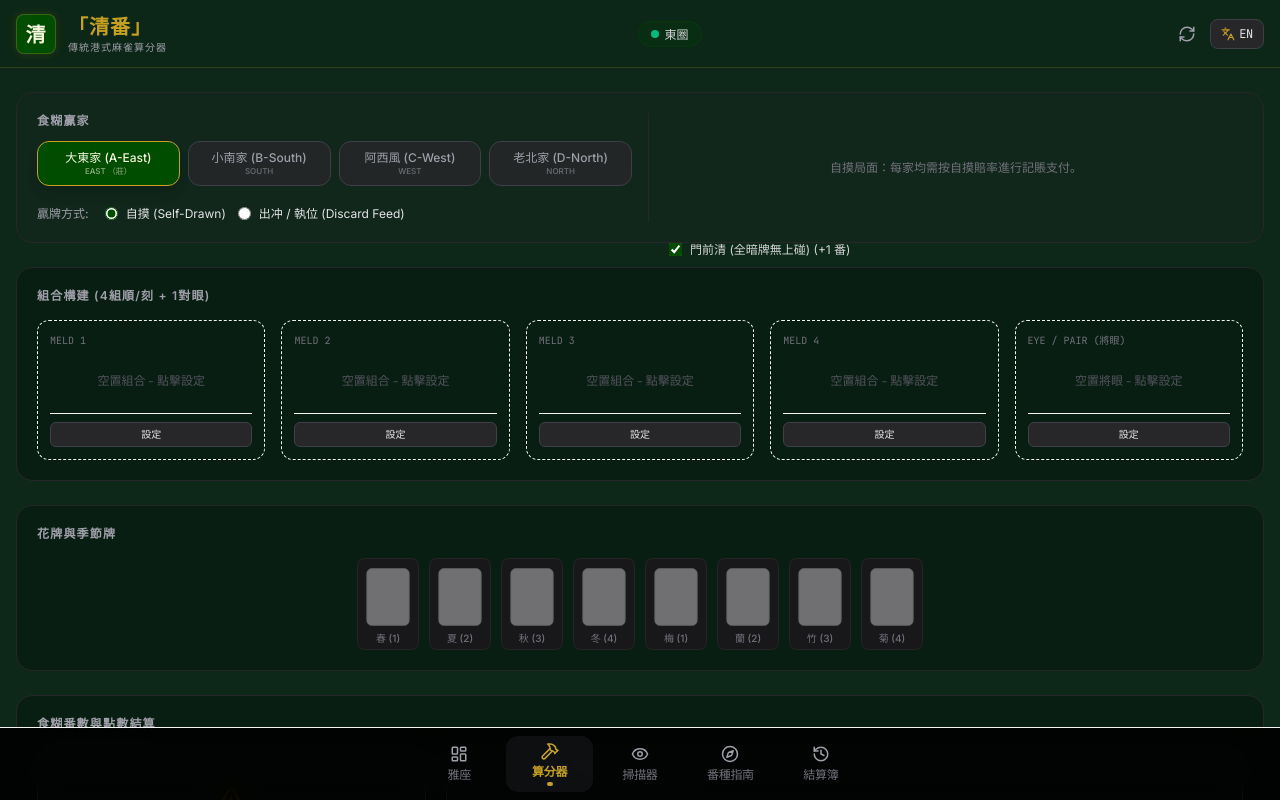
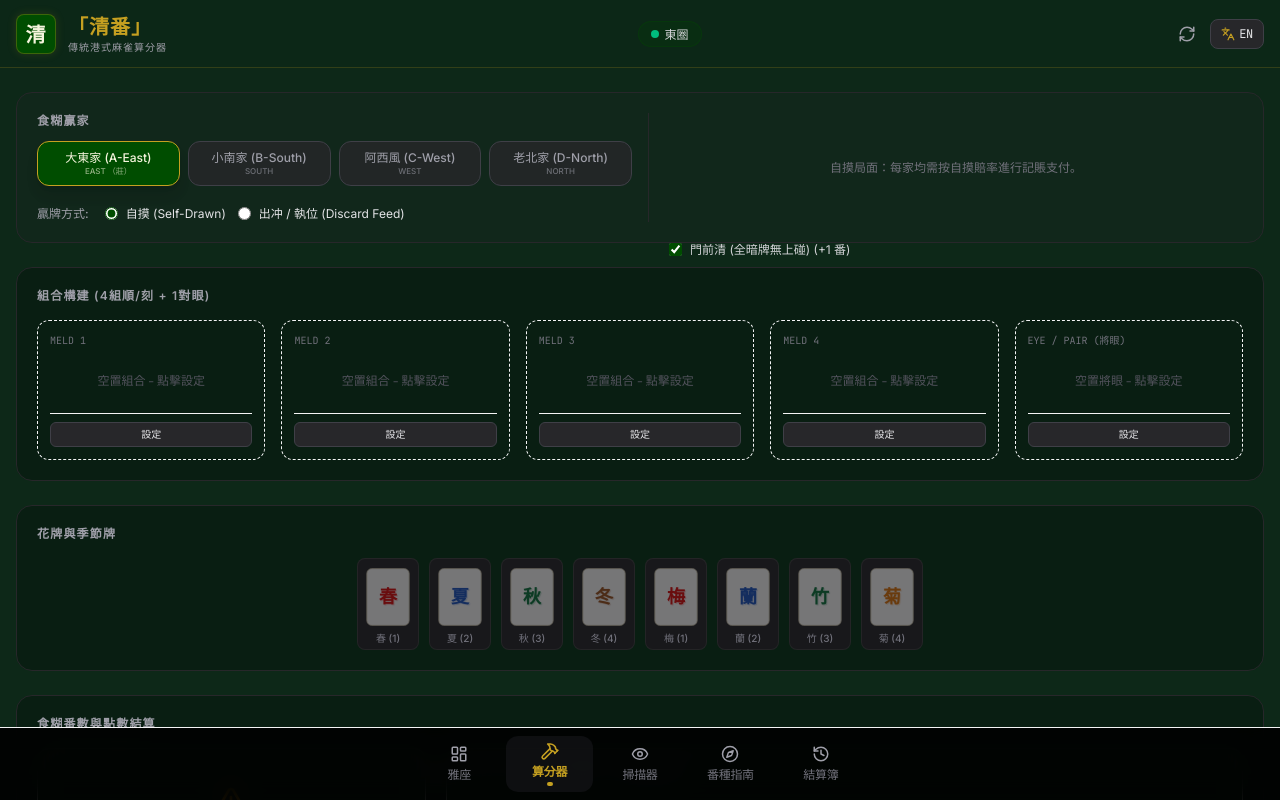
Before and after one commit to MOGIKLABS/-ChingFan-Mahjong, a React (Vite) app: page / in a window 1280 px wide. Both pictures are taken after a click on the button "前往算分". Shown: the top 800 px of the page. Built offline with nearby package versions, Linux system fonts and the light colour scheme; a web font is replaced by a local one.

Commit message:
Update TileVisual.tsx

```diff
--- a/src/components/TileVisual.tsx
+++ b/src/components/TileVisual.tsx
@@ -24,88 +24,69 @@ export default function TileVisual({
   as,
 }: TileVisualProps) {
 
-  const getTileContent = (id: string) => {
-    const value = id.substring(0, 1);
-    const suit = id.substring(1);
-
-    // Winds - bold blue calligraphy, single character filling the tile
+  const getTile = (id: string) => {
+    // Winds
     switch (id) {
-      case 'east':  return { top: '東', topColor: '#1a4ecf', label: 'East' };
-      case 'south': return { top: '南', topColor: '#1a4ecf', label: 'South' };
-      case 'west':  return { top: '西', topColor: '#1a4ecf', label: 'West' };
-      case 'north': return { top: '北', topColor: '#1a4ecf', label: 'North' };
-      // Dragons
-      case 'red':   return { top: '中', topColor: '#cc0000', label: 'Red Dragon' };
-      case 'green': return { top: '發', topColor: '#006630', label: 'Green Dragon' };
-      case 'white': return { isWhiteDragon: true, label: 'White Dragon' };
+      case 'east':  return { top: '東', tc: '#1047b0' };
+      case 'south': return { top: '南', tc: '#1047b0' };
+      case 'west':  return { top: '西', tc: '#1047b0' };
+      case 'north': return { top: '北', tc: '#1047b0' };
+      case 'red':   return { top: '中', tc: '#cc0000' };
+      case 'green': return { top: '發', tc: '#006630' };
+      case 'white': return { isWhite: true };
       default: break;
     }
 
-    // Seasons
+    // Seasons: IDs are s1, s2, s3, s4
     if (id.startsWith('s')) {
+      const idx = parseInt(id.substring(1), 10) - 1;
       const names = ['春', '夏', '秋', '冬'];
-      const colors = ['#cc0000', '#1a4ecf', '#006630', '#8B4513'];
-      const idx = parseInt(value, 10) - 1;
-      return { top: names[idx], topColor: colors[idx], label: `Season ${value}`, isSpecial: true };
+      const cols  = ['#cc0000', '#1047b0', '#006630', '#8B4513'];
+      return { top: names[idx] || '季', tc: cols[idx] || '#333' };
     }
 
-    // Flowers
+    // Flowers: IDs are f1, f2, f3, f4
     if (id.startsWith('f')) {
+      const idx = parseInt(id.substring(1), 10) - 1;
       const names = ['梅', '蘭', '竹', '菊'];
-      const colors = ['#cc0000', '#1a4ecf', '#006630', '#cc6600'];
-      const idx = parseInt(value, 10) - 1;
-      return { top: names[idx], topColor: colors[idx], label: `Flower ${value}`, isSpecial: true };
+      const cols  = ['#cc0000', '#1047b0', '#006630', '#cc6600'];
+      return { top: names[idx] || '花', tc: cols[idx] || '#333' };
     }
 
-    // Characters (萬) - number on top, 萬 on bottom, two-tone colour
+    const val = id.substring(0, 1);
+    const suit = id.substring(1);
+
+    // Characters (萬)
     if (suit === 'w') {
-      const numbers = ['', '一', '二', '三', '四', '伍', '六', '七', '八', '九'];
-      const num = parseInt(value, 10);
-      const isOdd = num % 2 !== 0;
+      const nums = ['', '一', '二', '三', '四', '伍', '六', '七', '八', '九'];
+      const n = parseInt(val, 10);
+      const odd = n % 2 !== 0;
       return {
-        top: numbers[num],
-        topColor: isOdd ? '#1a4ecf' : '#cc0000',
-        bottom: '萬',
-        bottomColor: isOdd ? '#cc0000' : '#1a4ecf',
-        label: `${value} Wan`,
+        top: nums[n], tc: odd ? '#1047b0' : '#cc0000',
+        bot: '萬',    bc: odd ? '#cc0000' : '#1047b0',
       };
     }
 
-    // Dots (筒) - number on top, 筒 on bottom
+    // Dots (筒)
     if (suit === 'd') {
-      return {
-        top: value,
-        topColor: '#1a4ecf',
-        bottom: '筒',
-        bottomColor: '#006630',
-        label: `${value} Dot`,
-      };
+      return { top: val, tc: '#1047b0', bot: '筒', bc: '#006630' };
     }
 
-    // Bamboo (索) - 1-Bamboo is the bird
+    // Bamboo (索)
     if (suit === 'b') {
-      if (value === '1') {
-        return { top: '鳥', topColor: '#006630', label: '1 Bamboo' };
-      }
-      return {
-        top: value,
-        topColor: '#006630',
-        bottom: '索',
-        bottomColor: '#006630',
-        label: `${value} Bamboo`,
-      };
+      if (val === '1') return { top: '鳥', tc: '#006630' };
+      return { top: val, tc: '#006630', bot: '索', bc: '#006630' };
     }
 
-    return { top: id.toUpperCase(), topColor: '#666', label: id };
+    return { top: id, tc: '#999' };
   };
 
-  const tile = getTileContent(tileId);
+  const t = getTile(tileId);
 
-  // Generous sizes - 55+ accessibility
-  const dims = {
-    sm: { w: 'w-12', h: 'h-16', topFont: '18px', bottomFont: '12px' },
-    md: { w: 'w-16', h: 'h-22', topFont: '26px', bottomFont: '16px' },
-    lg: { w: 'w-20', h: 'h-28', topFont: '34px', bottomFont: '20px' },
+  const sz = {
+    sm:  { w: 48, h: 64,  top: 20, bot: 13, shadow: 1 },
+    md:  { w: 64, h: 88,  top: 30, bot: 18, shadow: 1.5 },
+    lg:  { w: 80, h: 112, top: 38, bot: 22, shadow: 2 },
   }[size];
 
   const Component: 'div' | 'button' = as || (onClick ? 'button' : 'div');
@@ -113,55 +94,80 @@ export default function TileVisual({
     ? { disabled, onClick, type: 'button' as const }
     : { onClick };
 
+  // Embossing shadow to simulate carved tile depth
+  const emboss = (color: string, s: number) =>
+    `1px ${s}px ${s}px ${color}44, -0.5px -0.5px 0px ${color}22`;
+
   return (
     <Component
       id={`tile-${tileId}`}
       {...componentProps}
-      className={`
-        relative inline-flex items-center justify-center
-        ${dims.w} ${dims.h} rounded-md select-none
-        border border-zinc-300
-        ${disabled
-          ? 'opacity-40 cursor-not-allowed bg-zinc-100'
+      style={{
+        width: sz.w,
+        height: sz.h,
+        background: disabled
+          ? '#e8e8e8'
           : active
-            ? 'bg-white shadow-[0_0_12px_rgba(197,160,33,0.5)] ring-2 ring-gold-leaf scale-105 z-10'
-            : 'bg-white shadow-sm hover:shadow-md hover:translate-y-[-1px]'
-        }
-        transition-all duration-150
-      `}
+            ? 'linear-gradient(180deg, #ffffff 0%, #f5f0e0 100%)'
+            : 'linear-gradient(180deg, #ffffff 0%, #f0ece0 100%)',
+        borderRadius: 6,
+        border: active ? '2px solid #C5A021' : '1px solid #c0b8a0',
+        boxShadow: active
+          ? '0 0 12px rgba(197,160,33,0.4), 0 4px 8px rgba(0,0,0,0.15)'
+          : disabled
+            ? 'none'
+            : '0 2px 4px rgba(0,0,0,0.1), 0 4px 6px rgba(0,0,0,0.06), inset 0 1px 0 rgba(255,255,255,0.8)',
+        display: 'inline-flex',
+        flexDirection: 'column' as const,
+        alignItems: 'center',
+        justifyContent: 'center',
+        cursor: disabled ? 'not-allowed' : onClick ? 'pointer' : 'default',
+        opacity: disabled ? 0.45 : 1,
+        transform: active ? 'scale(1.05)' : 'none',
+        transition: 'all 0.15s ease',
+        position: 'relative' as const,
+        userSelect: 'none' as const,
+        fontFamily: '"Noto Serif SC", "Source Han Serif SC", "SimSun", "PMingLiU", serif',
+        gap: 0,
+      }}
     >
-      {'isWhiteDragon' in tile && tile.isWhiteDragon ? (
-        /* White Dragon: blue bordered rectangle */
-        <div
-          className="border-[3px] border-[#1a4ecf] rounded-sm"
-          style={{
-            width: size === 'sm' ? '20px' : size === 'md' ? '28px' : '36px',
-            height: size === 'sm' ? '26px' : size === 'md' ? '36px' : '46px',
-          }}
-        />
-      ) : 'bottom' in tile ? (
-        /* Two-character tiles: number + suit character stacked */
-        <div className="flex flex-col items-center justify-center leading-none gap-0">
-          <span
-            className="font-serif font-black"
-            style={{ color: tile.topColor, fontSize: dims.topFont, lineHeight: 1.1 }}
-          >
-            {tile.top}
+      {'isWhite' in t && t.isWhite ? (
+        <div style={{
+          width: sz.top * 0.85,
+          height: sz.top * 1.15,
+          border: `${Math.max(2, sz.shadow + 1)}px solid #1047b0`,
+          borderRadius: 2,
+        }} />
+      ) : 'bot' in t ? (
+        <>
+          <span style={{
+            color: t.tc,
+            fontSize: sz.top,
+            fontWeight: 900,
+            lineHeight: 1.05,
+            textShadow: emboss(t.tc, sz.shadow),
+          }}>
+            {t.top}
           </span>
-          <span
-            className="font-serif font-black"
-            style={{ color: tile.bottomColor, fontSize: dims.bottomFont, lineHeight: 1.1 }}
-          >
-            {tile.bottom}
+          <span style={{
+            color: t.bc,
+            fontSize: sz.bot,
+            fontWeight: 900,
+            lineHeight: 1.05,
+            textShadow: emboss(t.bc!, sz.shadow),
+          }}>
+            {t.bot}
           </span>
-        </div>
+        </>
       ) : (
-        /* Single character tiles: winds, dragons, flowers, seasons, 1-bam */
-        <span
-          className="font-serif font-black"
-          style={{ color: tile.topColor, fontSize: dims.topFont, lineHeight: 1 }}
-        >
-          {tile.top}
+        <span style={{
+          color: t.tc,
+          fontSize: sz.top,
+          fontWeight: 900,
+          lineHeight: 1,
+          textShadow: emboss(t.tc!, sz.shadow),
+        }}>
+          {t.top}
         </span>
       )}
     </Component>
```
